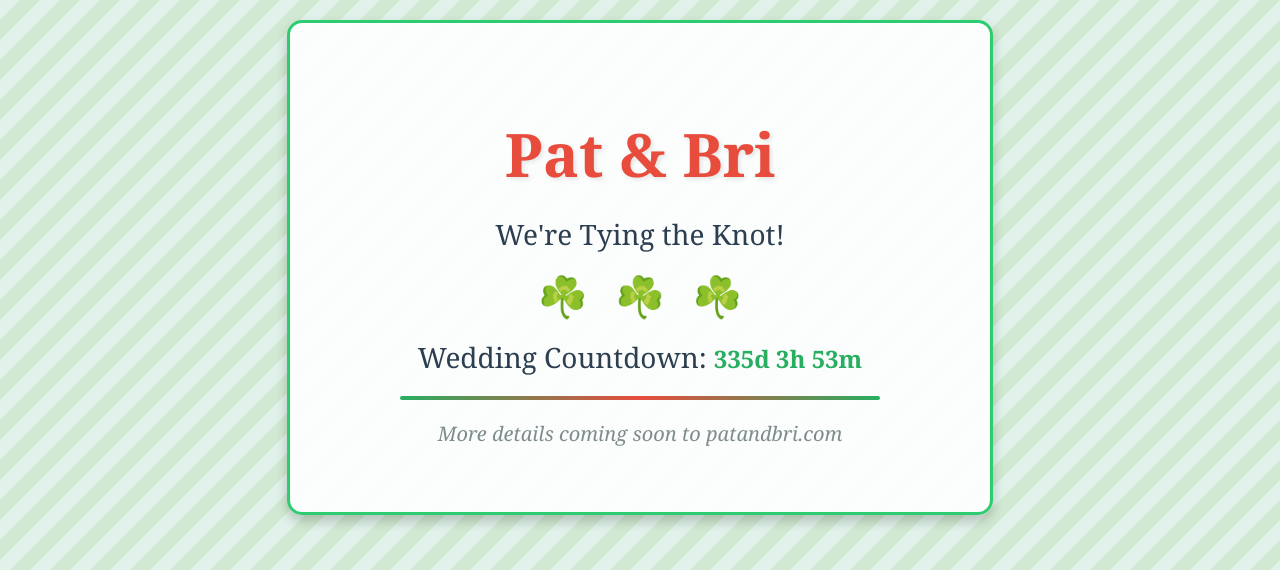
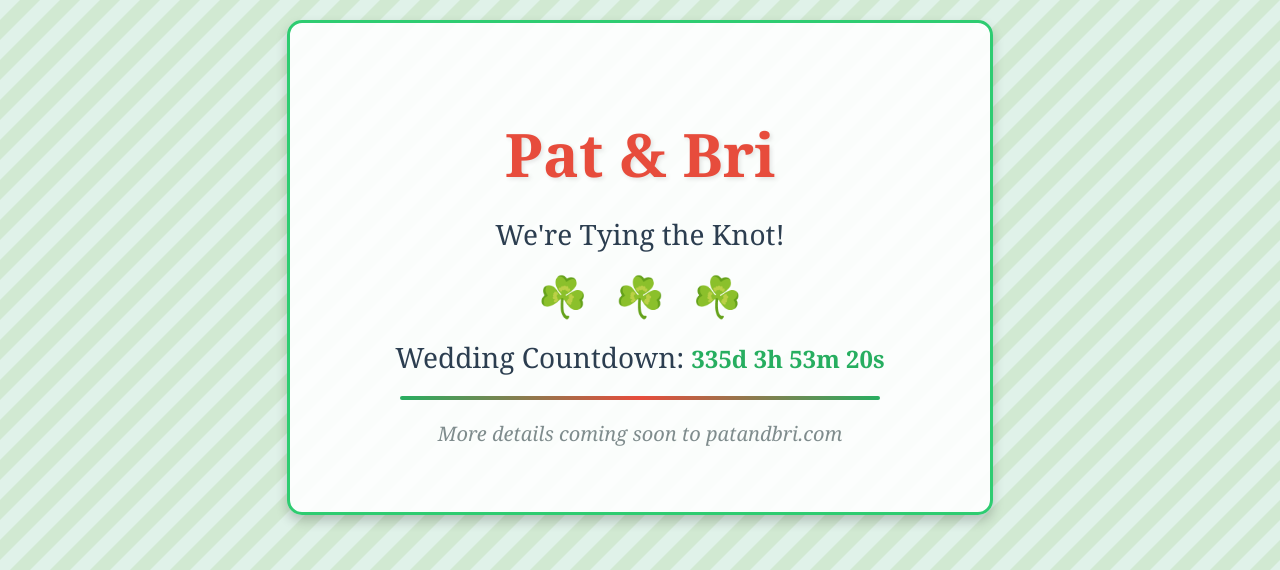
Before and after one commit to madebyaro/patandbrisite, a plain HTML site: page index.html in a window 1280 px wide. Drawn offline with Linux system fonts and the light colour scheme.

Commit message:
Update index.html with seconds

```diff
--- a/index.html
+++ b/index.html
@@ -85,7 +85,7 @@
 
             // Display the countdown
             document.getElementById("countdown").innerHTML =
-                `${days}d ${hours}h ${minutes}m`;
+                `${days}d ${hours}h ${minutes}m ${seconds}s`;
 
             // If the countdown is over
             if (timeLeft < 0) {
```
